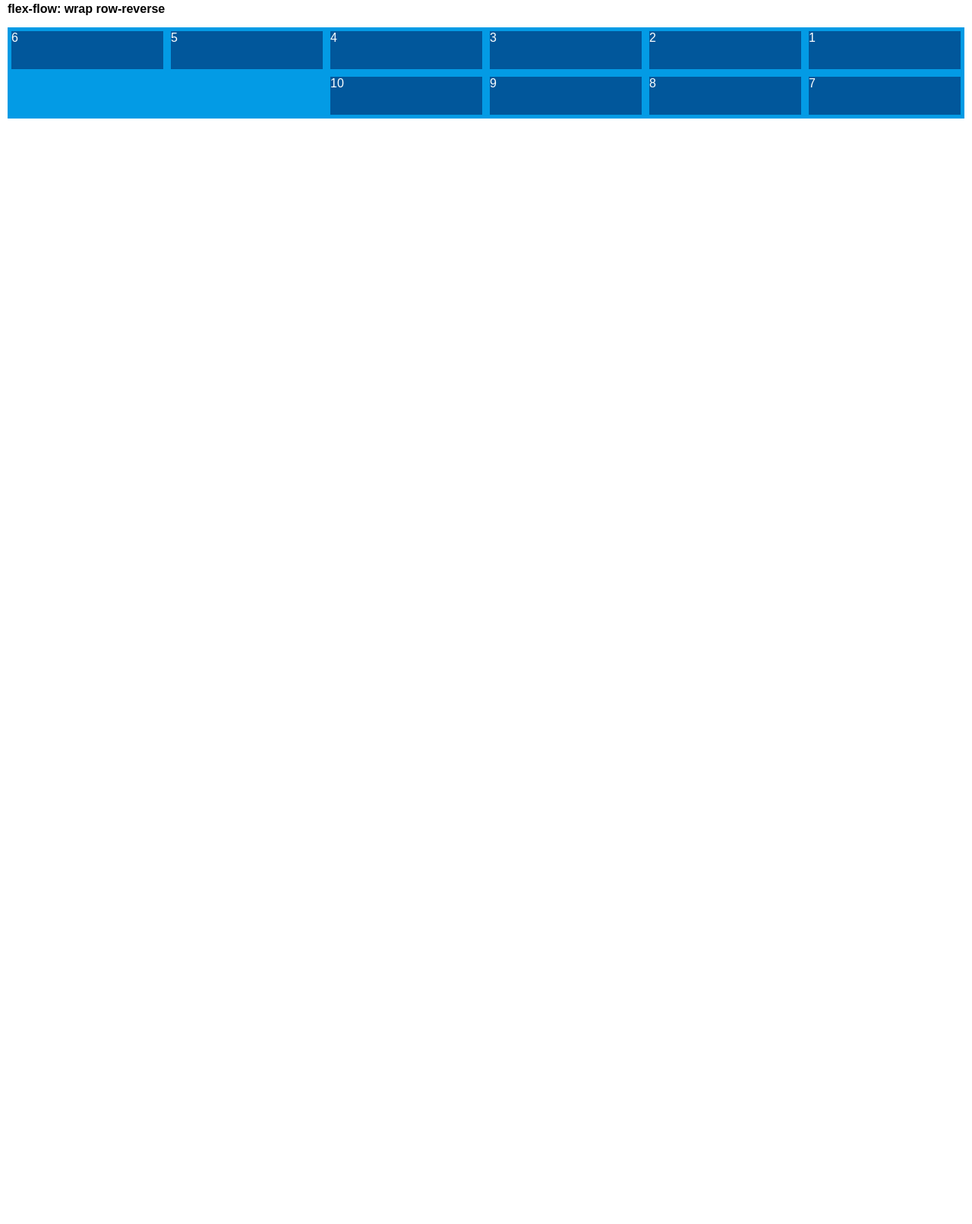
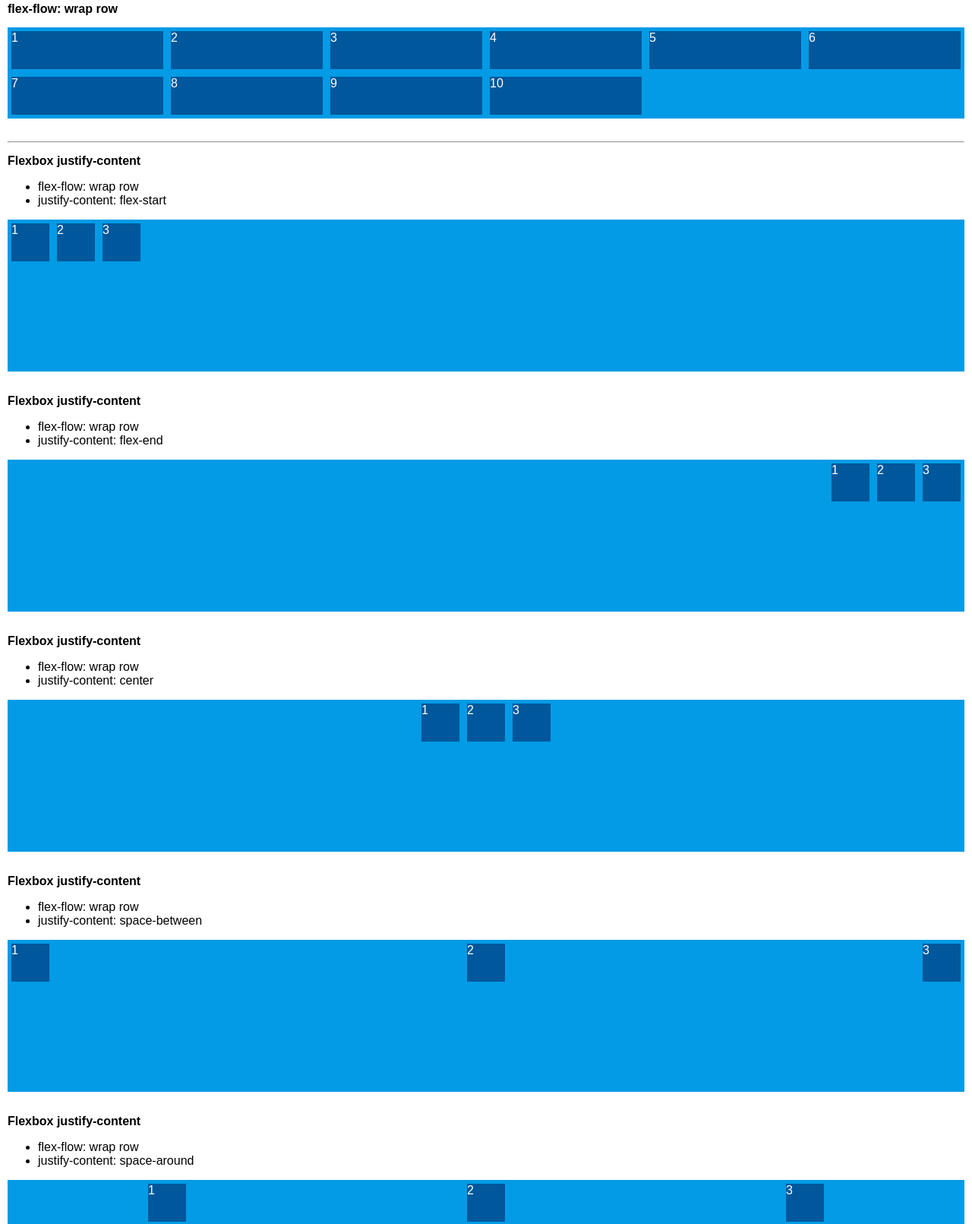
Before and after one commit to komangariana/learn-flexbox, a plain HTML site: page flexbox-concepts/index.html in a window 1280 px wide. Shown: the part 1509-3120 px from the top of the page at 76% size. Before the commit the page ends 1705 px from the top, so only its background shows below. Drawn offline with Linux system fonts and the light colour scheme.

Commit message:
add concept of justify content.

```diff
--- a/flexbox-concepts/index.html
+++ b/flexbox-concepts/index.html
@@ -89,7 +89,7 @@
       <div class="flexbox-item">9</div>
       <div class="flexbox-item">10</div>
     </div>
-    <h4>flex-flow: wrap row-reverse</h4>
+    <h4>flex-flow: wrap row</h4>
     <div class="flexbox-container flex-flow-2">
       <div class="flexbox-item">1</div>
       <div class="flexbox-item">2</div>
@@ -102,6 +102,73 @@
       <div class="flexbox-item">9</div>
       <div class="flexbox-item">10</div>
     </div>
+    <hr>
+
+    <h4>Flexbox justify-content</h4>
+    <ul>
+      <li>flex-flow: wrap row</li>
+      <li>justify-content: flex-start</li>
+    </ul>
+    <div class="flexbox-container flex-flow-2 justify-content-flex-start">
+      <div class="flexbox-item">1</div>
+      <div class="flexbox-item">2</div>
+      <div class="flexbox-item">3</div>
+    </div>
+
+    <h4>Flexbox justify-content</h4>
+    <ul>
+      <li>flex-flow: wrap row</li>
+      <li>justify-content: flex-end</li>
+    </ul>
+    <div class="flexbox-container flex-flow-2 justify-content-flex-end">
+      <div class="flexbox-item">1</div>
+      <div class="flexbox-item">2</div>
+      <div class="flexbox-item">3</div>
+    </div>
+
+    <h4>Flexbox justify-content</h4>
+    <ul>
+      <li>flex-flow: wrap row</li>
+      <li>justify-content: center</li>
+    </ul>
+    <div class="flexbox-container flex-flow-2 justify-content-center">
+      <div class="flexbox-item">1</div>
+      <div class="flexbox-item">2</div>
+      <div class="flexbox-item">3</div>
+    </div>
+
+    <h4>Flexbox justify-content</h4>
+    <ul>
+      <li>flex-flow: wrap row</li>
+      <li>justify-content: space-between</li>
+    </ul>
+    <div class="flexbox-container flex-flow-2 justify-content-space-between">
+      <div class="flexbox-item">1</div>
+      <div class="flexbox-item">2</div>
+      <div class="flexbox-item">3</div>
+    </div>
+
+    <h4>Flexbox justify-content</h4>
+    <ul>
+      <li>flex-flow: wrap row</li>
+      <li>justify-content: space-around</li>
+    </ul>
+    <div class="flexbox-container flex-flow-2 justify-content-space-around">
+      <div class="flexbox-item">1</div>
+      <div class="flexbox-item">2</div>
+      <div class="flexbox-item">3</div>
+    </div>
+
+    <h4>Flexbox justify-content</h4>
+    <ul>
+      <li>flex-flow: wrap row</li>
+      <li>justify-content: space-evenly</li>
+    </ul>
+    <div class="flexbox-container flex-flow-2 justify-content-space-evenly">
+      <div class="flexbox-item">1</div>
+      <div class="flexbox-item">2</div>
+      <div class="flexbox-item">3</div>
+    </div>
   </main>
 </body>
 </html>
--- a/flexbox-concepts/styles.css
+++ b/flexbox-concepts/styles.css
@@ -64,5 +64,30 @@ main {
 }
 
 .flex-flow-2 {
-  flex-flow: wrap row-reverse;
+  flex-flow: wrap row;
 }
+
+div[class*="justify-content"] {
+  height: 200px;
+}
+div[class*="justify-content"] .flexbox-item {
+  width: 50px;
+}
+.justify-content-flex-start {
+  justify-content: flex-start;
+}
+.justify-content-flex-end {
+  justify-content: flex-end;
+}
+.justify-content-center {
+  justify-content: center;
+}
+.justify-content-space-between {
+  justify-content: space-between;
+}
+.justify-content-space-around {
+  justify-content: space-around;
+}
+.justify-content-space-evenly {
+  justify-content: space-evenly;
+}
```
